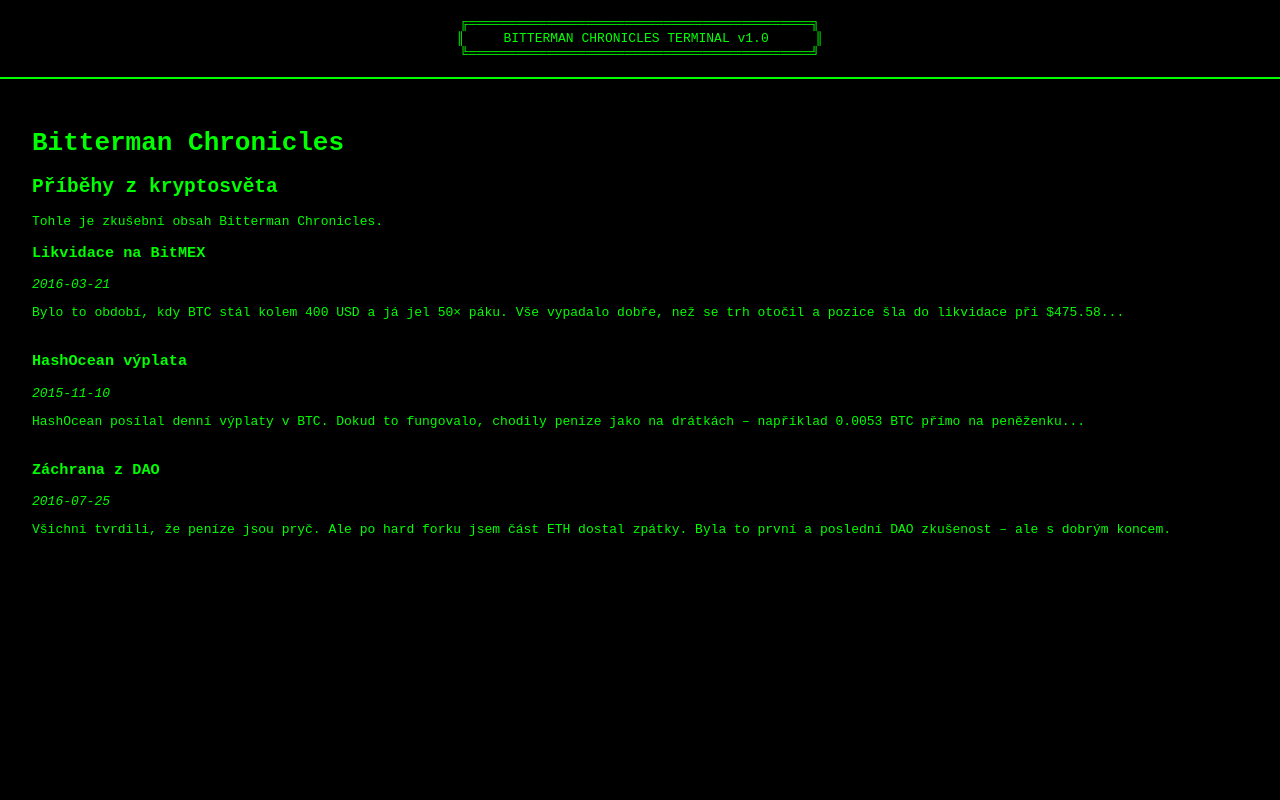
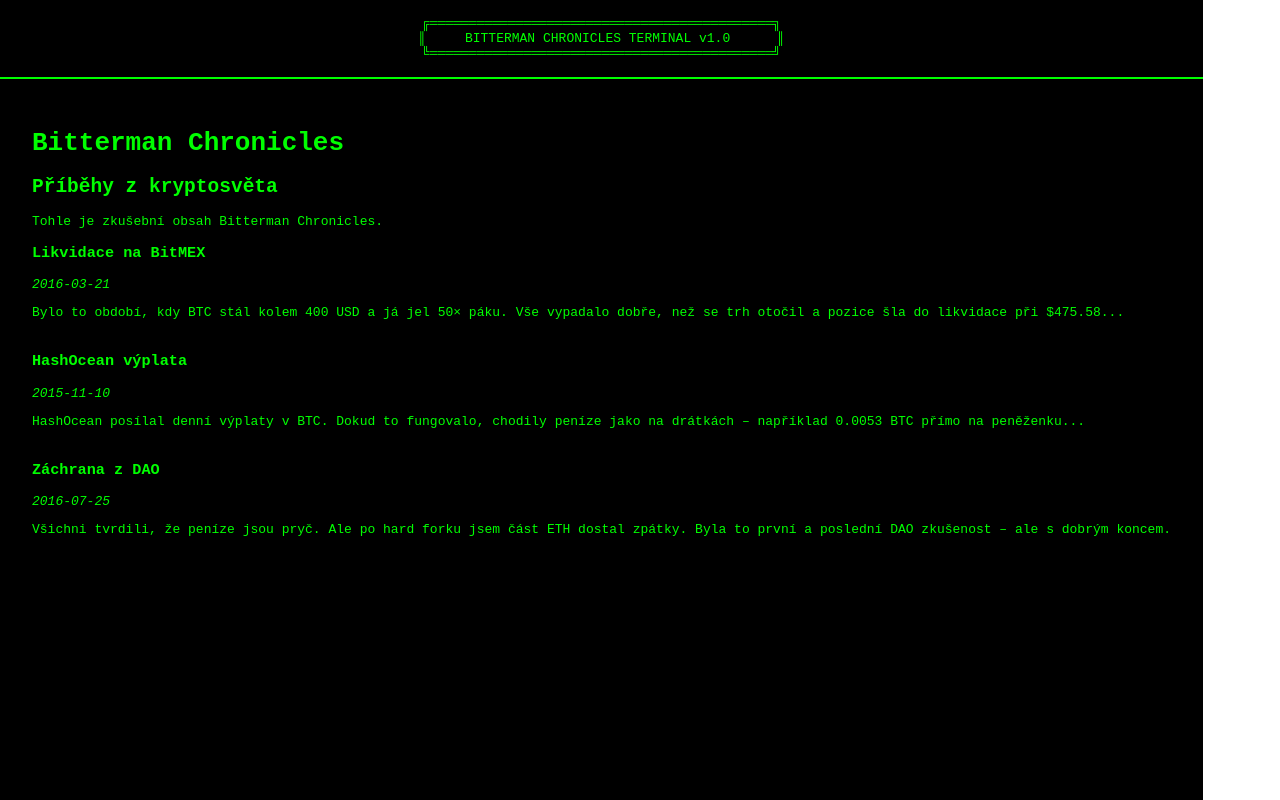
Before and after one commit to cja/bitterman-chronicles, a Next.js app: page / in a window 1280 px wide. Shown: the top 800 px of the page. Built offline with nearby package versions, Linux system fonts and the light colour scheme; what @thirdweb-dev/react would draw is missing.

Commit message:
#__next: width

```diff
--- a/styles/Footer.css
+++ b/styles/Footer.css
@@ -1,5 +1,8 @@
 body{
 margin: 0;
+}
+#__next{
+width: fit-content;
 }
 .footer-container {
   background-color: black;
```
